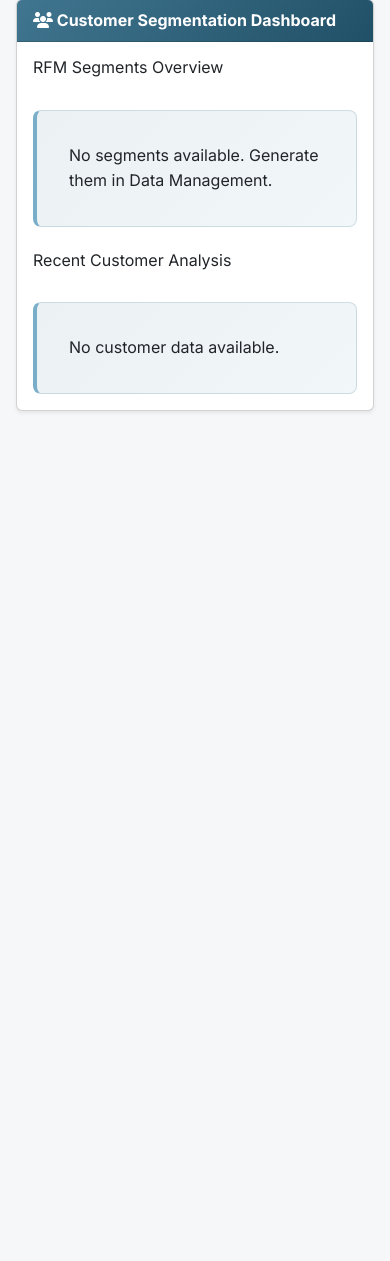
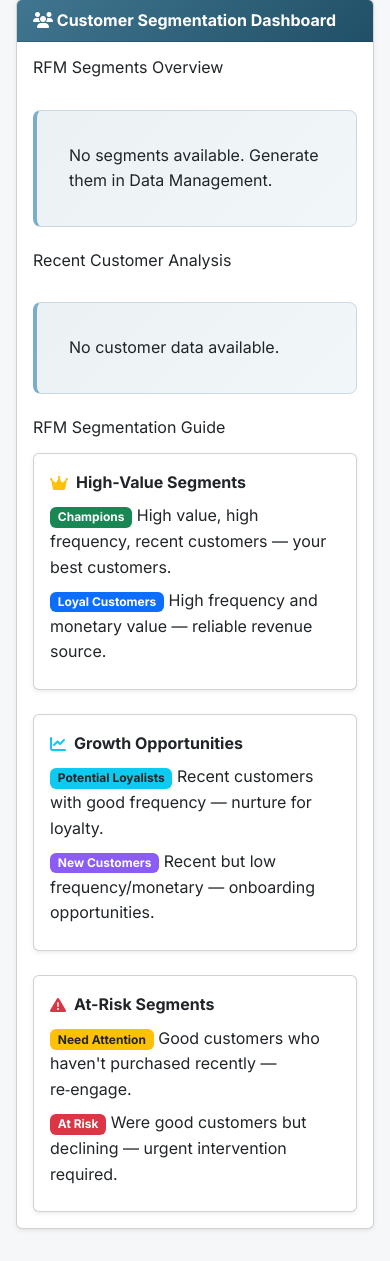
Before and after one commit to fatemehdsf82/market-data-mining-project, a Django app: page /analysis/customer-segments/ in a window 390 px wide; the page is wider, and only the part inside the window is pictured. Shown: the part 118-1379 px from the top of that part. Before the commit the page ends 530 px from the top of that part, so only its background shows below. Run offline with Django 5.2, Linux system fonts and the light colour scheme; the visitor is signed in with stand-in values (Sample User, id 1); data that the repository does not hold is empty; some libraries are stand-ins or nearby versions.

Commit message:
feat(ui/segments): replace table views with responsive card grids; add RFM overview cards, recent customer cards with R/F/M, and segmentation guide text blocks. Use Bootstrap utilities, retain theme.
chore(layout): fluid container and small style tweaks.

```diff
--- a/market/templates/site/dunnhumby/customer_segments.html
+++ b/market/templates/site/dunnhumby/customer_segments.html
@@ -11,42 +11,104 @@
       <div class="card-body">
         <div class="row g-4">
           <div class="col-12">
-            <h5 class="mb-3">RFM Segments Overview</h5>
+            <div class="d-flex align-items-center justify-content-between mb-2">
+              <h5 class="m-0">RFM Segments Overview</h5>
+              {% if segments %}<span class="badge bg-secondary">{{ segments|length }} active segments</span>{% endif %}
+            </div>
             {% if segments %}
-            <div class="table-responsive">
-              <table class="table align-middle"><thead><tr><th>Segment</th><th>Customer Count</th><th>Avg. Spend ($)</th><th>Avg. Transactions</th></tr></thead>
-              <tbody>
-                {% for s in segments %}
-                  <tr><td><span class="badge bg-primary">{{ s.rfm_segment }}</span></td><td>{{ s.count }}</td><td>${{ s.avg_spend|floatformat:2 }}</td><td>{{ s.avg_transactions|floatformat:1 }}</td></tr>
-                {% endfor %}
-              </tbody></table>
+            <div class="row g-3">
+              {% for s in segments %}
+              <div class="col-12 col-sm-6 col-md-4 col-lg-3">
+                <div class="card h-100 shadow-sm">
+                  <div class="card-body">
+                    <div class="d-flex align-items-center justify-content-between mb-2">
+                      <span class="badge bg-primary">{{ s.rfm_segment }}</span>
+                      <i class="fa-solid fa-layer-group text-muted"></i>
+                    </div>
+                    <div class="fw-bold fs-5">{{ s.count }}</div>
+                    <div class="text-muted small mb-2">Customers</div>
+                    <div class="d-flex justify-content-between text-muted small">
+                      <div>Avg. Spend<br><span class="fw-semibold text-body">${{ s.avg_spend|floatformat:2 }}</span></div>
+                      <div>Avg. Txns<br><span class="fw-semibold text-body">{{ s.avg_transactions|floatformat:1 }}</span></div>
+                    </div>
+                  </div>
+                </div>
+              </div>
+              {% endfor %}
             </div>
             {% else %}
               <div class="info-box">No segments available. Generate them in Data Management.</div>
             {% endif %}
           </div>
           <div class="col-12">
-            <h5 class="mb-3">Recent Customer Analysis</h5>
+            <div class="d-flex align-items-center justify-content-between mb-2">
+              <h5 class="m-0">Recent Customer Analysis</h5>
+              {% if recent_customers %}<small class="text-muted">Detailed profiles with RFM and spending behavior</small>{% endif %}
+            </div>
             {% if recent_customers %}
-            <div class="table-responsive">
-              <table class="table align-middle"><thead><tr><th>Household</th><th>Segment</th><th>R-F-M</th><th>Total Spend</th><th>Total Txns</th><th>Avg. Basket</th><th>Updated</th></tr></thead>
-              <tbody>
-                {% for c in recent_customers %}
-                  <tr>
-                    <td>{{ c.household_key }}</td>
-                    <td><span class="badge bg-success">{{ c.rfm_segment }}</span></td>
-                    <td>{{ c.recency_score }}-{{ c.frequency_score }}-{{ c.monetary_score }}</td>
-                    <td>${{ c.total_spend|floatformat:2 }}</td>
-                    <td>{{ c.total_transactions }}</td>
-                    <td>${{ c.avg_basket_value|floatformat:2 }}</td>
-                    <td>{{ c.updated_at|date:"M d, Y" }}</td>
-                  </tr>
-                {% endfor %}
-              </tbody></table>
+            <div class="row g-3">
+              {% for c in recent_customers %}
+              <div class="col-12 col-sm-6 col-md-4 col-lg-3">
+                <div class="card h-100 shadow-sm">
+                  <div class="card-body">
+                    <div class="d-flex justify-content-between align-items-center mb-1">
+                      <div class="d-flex align-items-center gap-2"><i class="fa-solid fa-user text-muted"></i><span class="fw-semibold">{{ c.household_key }}</span></div>
+                      <span class="badge bg-success">{{ c.rfm_segment }}</span>
+                    </div>
+                    <div class="d-flex justify-content-between text-center my-2">
+                      <div><div class="text-muted small">RECENCY</div><div class="fw-bold fs-5">{{ c.recency_score }}</div></div>
+                      <div><div class="text-muted small">FREQUENCY</div><div class="fw-bold fs-5">{{ c.frequency_score }}</div></div>
+                      <div><div class="text-muted small">MONETARY</div><div class="fw-bold fs-5">{{ c.monetary_score }}</div></div>
+                    </div>
+                    <hr class="my-2"/>
+                    <div class="row text-center g-2 small text-muted">
+                      <div class="col-4">Total Spend<br><span class="text-body fw-semibold">${{ c.total_spend|floatformat:2 }}</span></div>
+                      <div class="col-4">Transactions<br><span class="text-body fw-semibold">{{ c.total_transactions }}</span></div>
+                      <div class="col-4">Avg. Basket<br><span class="text-body fw-semibold">${{ c.avg_basket_value|floatformat:2 }}</span></div>
+                    </div>
+                    <div class="text-end small text-muted mt-2">{{ c.updated_at|date:"M d, Y" }}</div>
+                  </div>
+                </div>
+              </div>
+              {% endfor %}
             </div>
             {% else %}
               <div class="info-box">No customer data available.</div>
             {% endif %}
+          </div>
+
+          <!-- RFM Segmentation Guide (text blocks) -->
+          <div class="col-12">
+            <h5 class="mb-3">RFM Segmentation Guide</h5>
+            <div class="row g-4">
+              <div class="col-12 col-lg-4">
+                <div class="card h-100 shadow-sm">
+                  <div class="card-body">
+                    <div class="d-flex align-items-center gap-2 mb-2"><i class="fa-solid fa-crown text-warning"></i><strong>High-Value Segments</strong></div>
+                    <div class="mb-2"><span class="badge bg-success">Champions</span> High value, high frequency, recent customers — your best customers.</div>
+                    <div class="mb-2"><span class="badge bg-primary">Loyal Customers</span> High frequency and monetary value — reliable revenue source.</div>
+                  </div>
+                </div>
+              </div>
+              <div class="col-12 col-lg-4">
+                <div class="card h-100 shadow-sm">
+                  <div class="card-body">
+                    <div class="d-flex align-items-center gap-2 mb-2"><i class="fa-solid fa-chart-line text-info"></i><strong>Growth Opportunities</strong></div>
+                    <div class="mb-2"><span class="badge bg-info text-dark">Potential Loyalists</span> Recent customers with good frequency — nurture for loyalty.</div>
+                    <div class="mb-2"><span class="badge bg-purple" style="background:#8b5cf6;">New Customers</span> Recent but low frequency/monetary — onboarding opportunities.</div>
+                  </div>
+                </div>
+              </div>
+              <div class="col-12 col-lg-4">
+                <div class="card h-100 shadow-sm">
+                  <div class="card-body">
+                    <div class="d-flex align-items-center gap-2 mb-2"><i class="fa-solid fa-triangle-exclamation text-danger"></i><strong>At-Risk Segments</strong></div>
+                    <div class="mb-2"><span class="badge bg-warning text-dark">Need Attention</span> Good customers who haven't purchased recently — re‑engage.</div>
+                    <div class="mb-2"><span class="badge bg-danger">At Risk</span> Were good customers but declining — urgent intervention required.</div>
+                  </div>
+                </div>
+              </div>
+            </div>
           </div>
         </div>
       </div>
```
